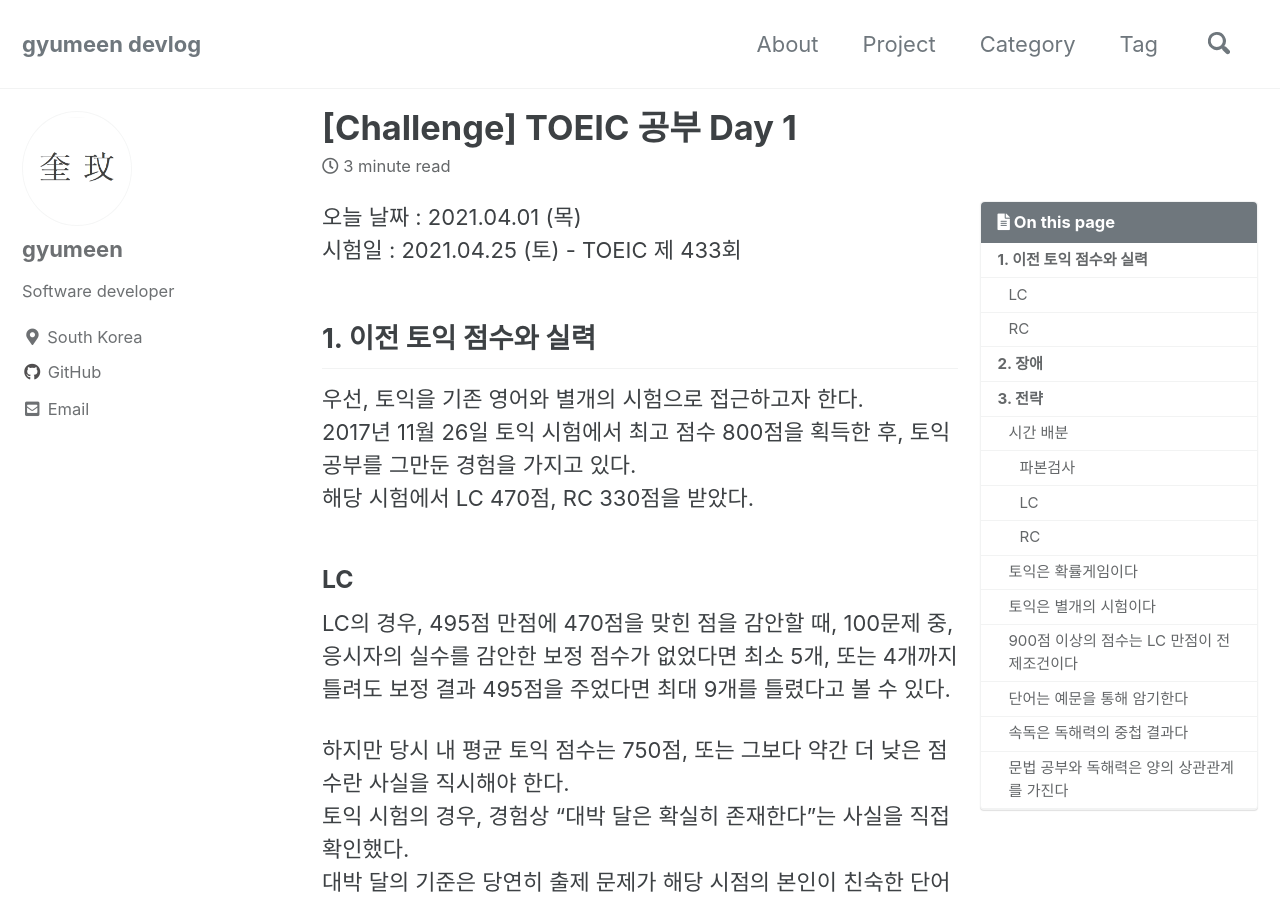
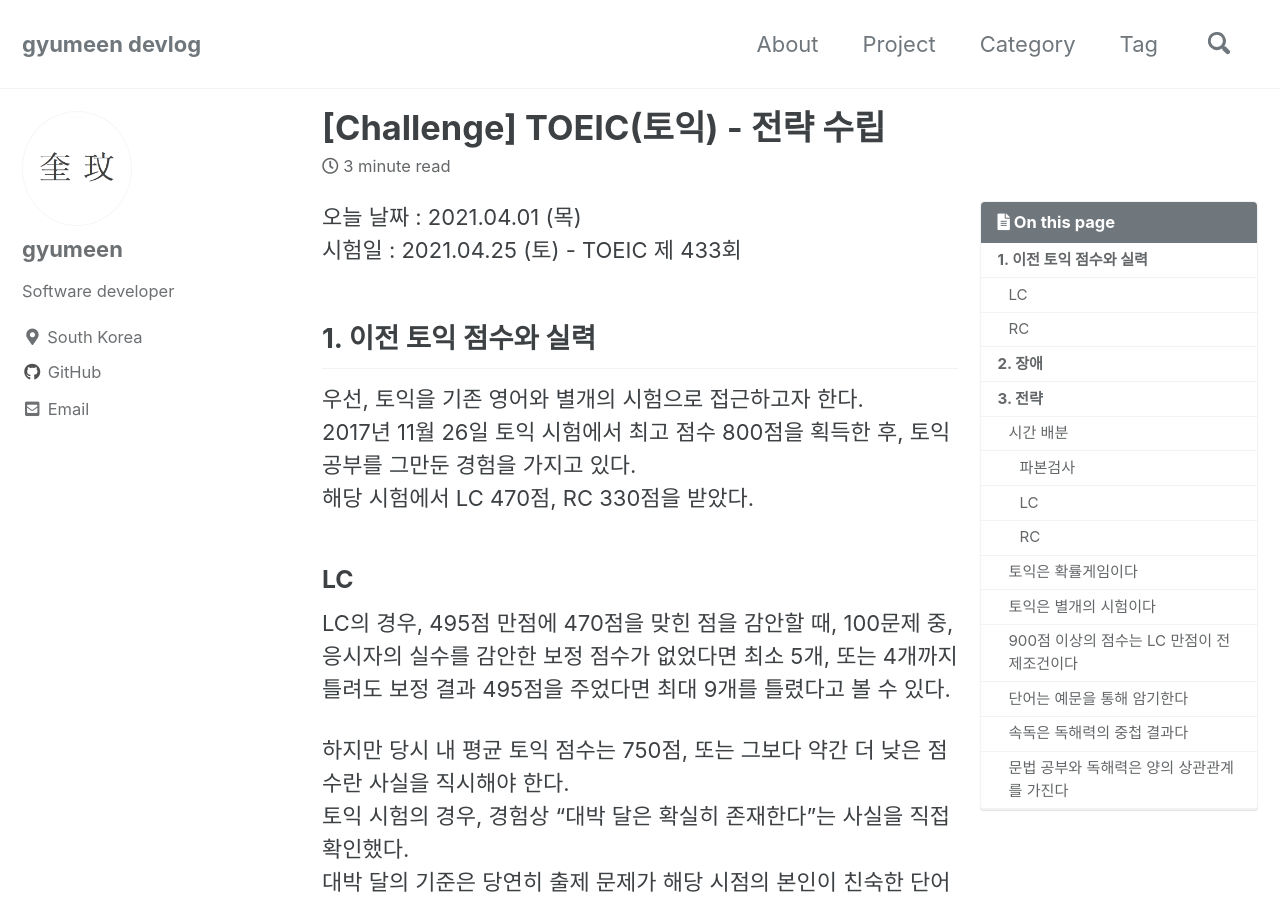
Before and after one commit to gyumeen/gyumeen.github.io, a Jekyll site: the page built from _posts/2021/Challenge/TOEIC/2021-04-01-[Toeic]1.md, in a window 1280 px wide and 900 px high. Built offline with Jekyll 4.4.1, drawn with Linux system fonts in a browser that asks for light colours; cached includes are drawn as plain includes; comment, search, counter and statistics services are not loaded.

Commit message:
Update 2021-04-01-[Toeic]1.md

```diff
--- a/_posts/2021/Challenge/TOEIC/2021-04-01-[Toeic]1.md
+++ b/_posts/2021/Challenge/TOEIC/2021-04-01-[Toeic]1.md
@@ -1,6 +1,6 @@
 ---
-title: "[Challenge] TOEIC 공부 Day 1"
-excerpt: "효율적인 전략 수립"
+title: "[Challenge] TOEIC(토익) - 전략 수립"
+excerpt: "토익 학습의 효율성 제고를 위한 맞춤 전략 수립"
 toc: true
 toc_sticky: true
 categories:
```
